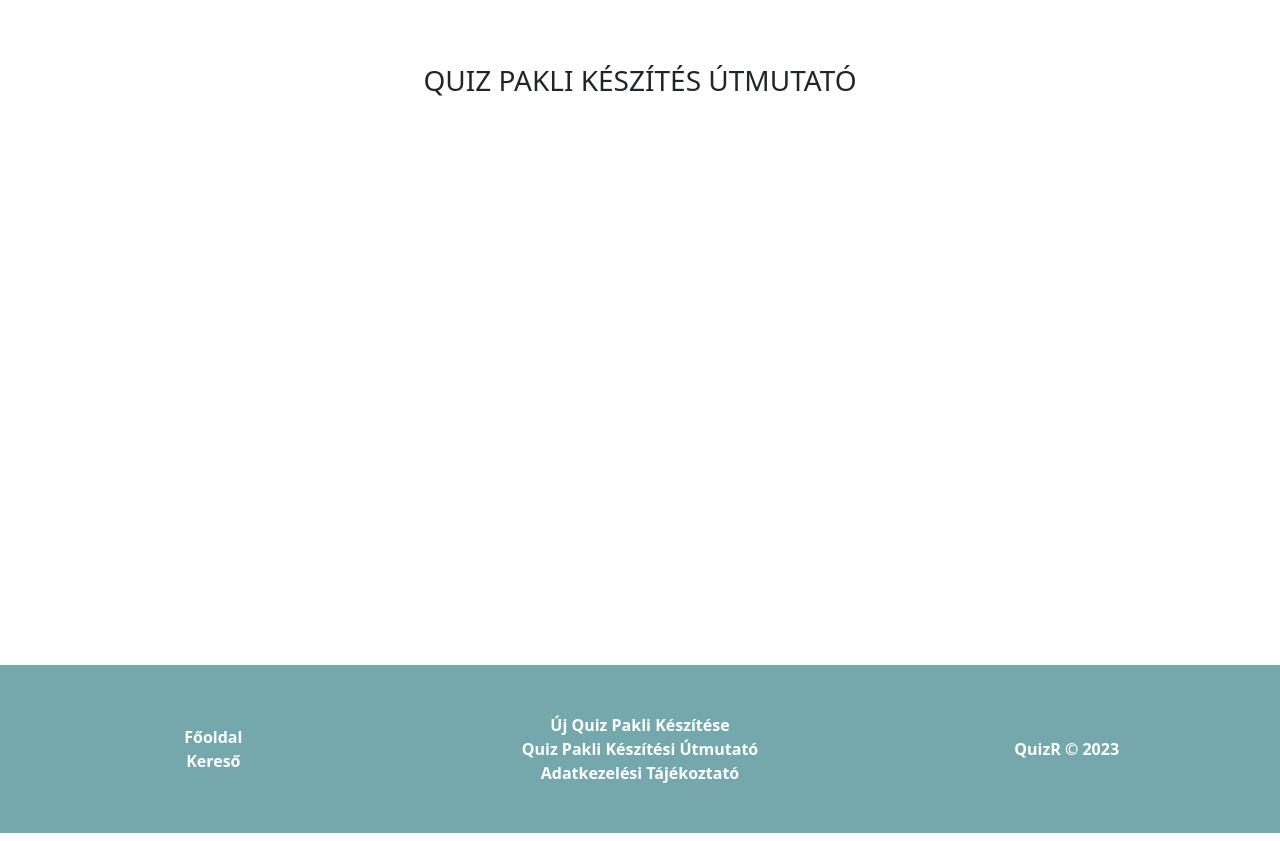
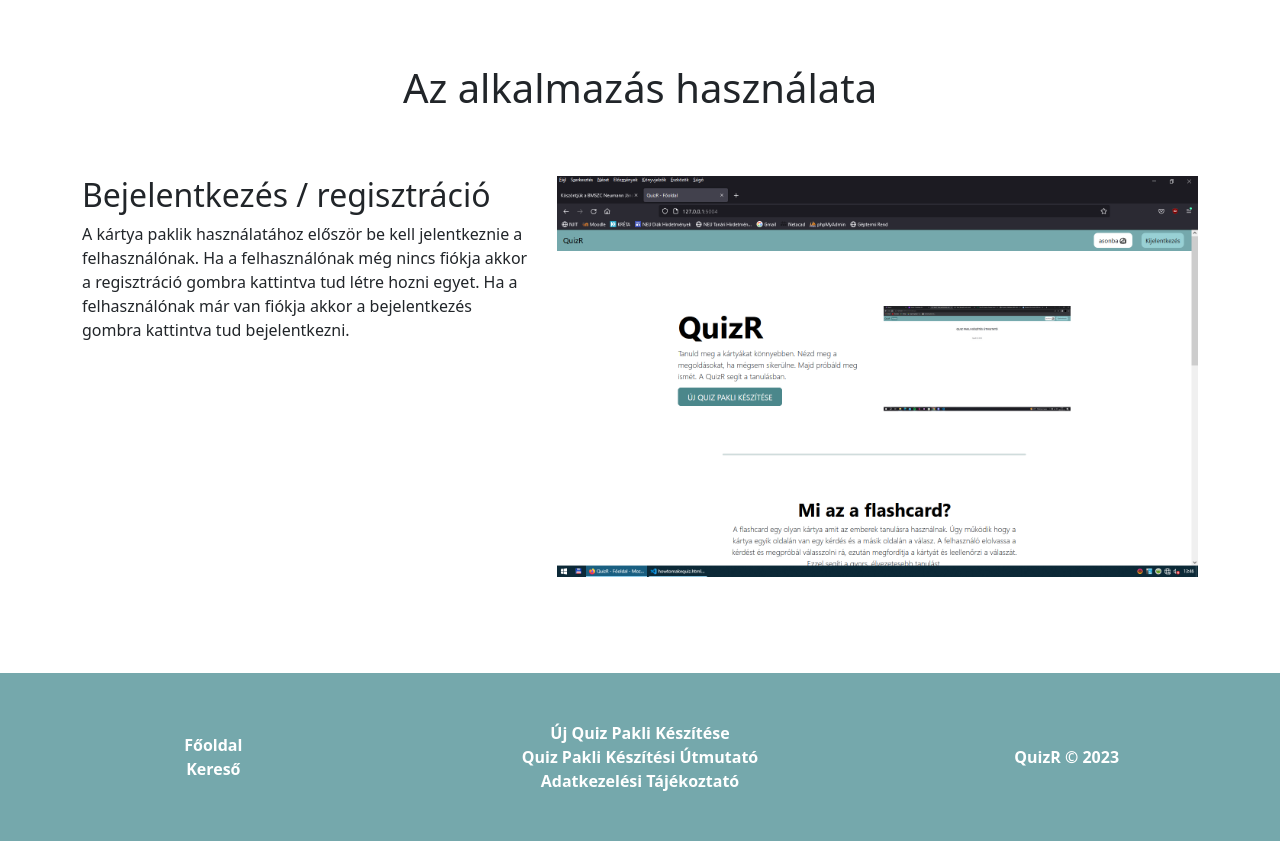
Before and after one commit to TMarccci/Projekt_4-WebQuiz-2022-23, a Flask app: page /howtomakequiz in a window 1280 px wide. Shown: the part 54-895 px from the top of the page. Run offline with Flask 2, Linux system fonts and the light colour scheme.

Commit message:
tutorial

```diff
--- a/templates/howtomakequiz.html
+++ b/templates/howtomakequiz.html
@@ -2,7 +2,19 @@
 
 {% block content %}
 <div class="container-fluid">
-    <h3 class="text-center my-5 py-3 text-uppercase">Quiz pakli készítés útmutató</h3>
+    <h1 class="text-center my-5 py-3">Az alkalmazás használata</h1>
+    <div class="container">
+        <div class="row">
+            <div class="col-5">
+                <h2>Bejelentkezés / regisztráció</h2>
+                <p>A kártya paklik használatához először be kell jelentkeznie a felhasználónak. Ha a felhasználónak még nincs fiókja akkor a regisztráció gombra kattintva tud létre hozni egyet. Ha a felhasználónak már van fiókja akkor a bejelentkezés gombra kattintva tud bejelentkezni.</p>
+            </div>
+            <div class="col-7">
+                <img src="{{ url_for('static', filename='img/ideiglenes.png') }}" class="d-block mx-lg-auto img-fluid" alt="Bootstrap Themes" width="700" height="500" loading="lazy">
+            </div>
+        </div>
+    </div>
+
 </div>
 
 {% endblock %}
```
Also changed, not shown: static/img/ideiglenes.png (added).
